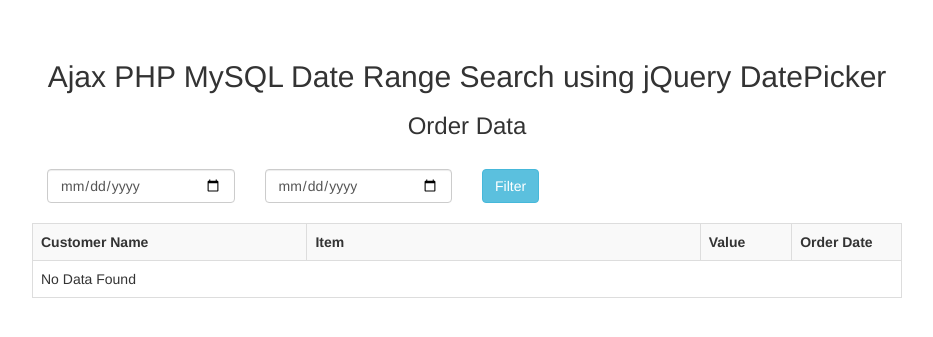
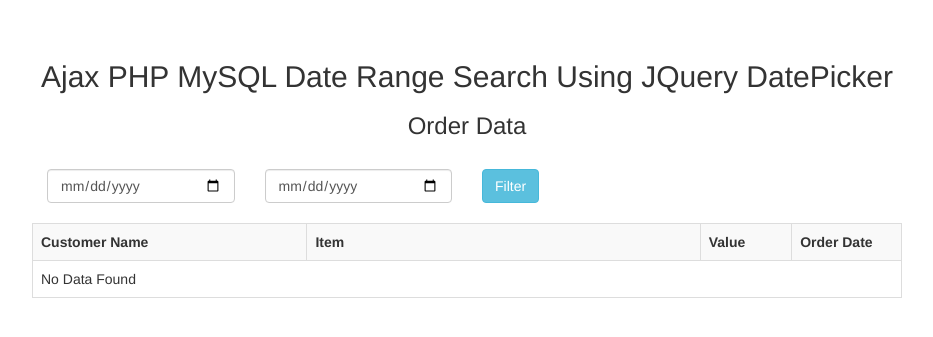
Before and after one commit to praveentoby/PHP_AJAX_Search_Codeigniter, a CodeIgniter app: page /PHP_AJAX_Search_Codeigniter/Date_Range_Search in a window 1280 px wide. Shown: the top 337 px of the page, without its empty margins (173-1106 px from the left). Run offline with CodeIgniter, Linux system fonts and the light colour scheme; data that the repository does not hold is empty; some libraries are stand-ins or nearby versions.

Commit message:
changed date_Range_search.php

```diff
--- a/application/views/Date_Range_Search.php
+++ b/application/views/Date_Range_Search.php
@@ -13,7 +13,7 @@
       <body>
            <br /><br />
            <div class="container" style="width:900px;">
-                <h2 align="center">Ajax PHP MySQL Date Range Search using jQuery DatePicker</h2>
+                <h2 align="center">Ajax PHP MySQL Date Range Search Using JQuery DatePicker</h2>
                 <h3 align="center">Order Data</h3><br />
                 <div class="col-md-3">
                      <input type="date" name="from_date" id="from_date" class="form-control" placeholder="From Date" />
```
